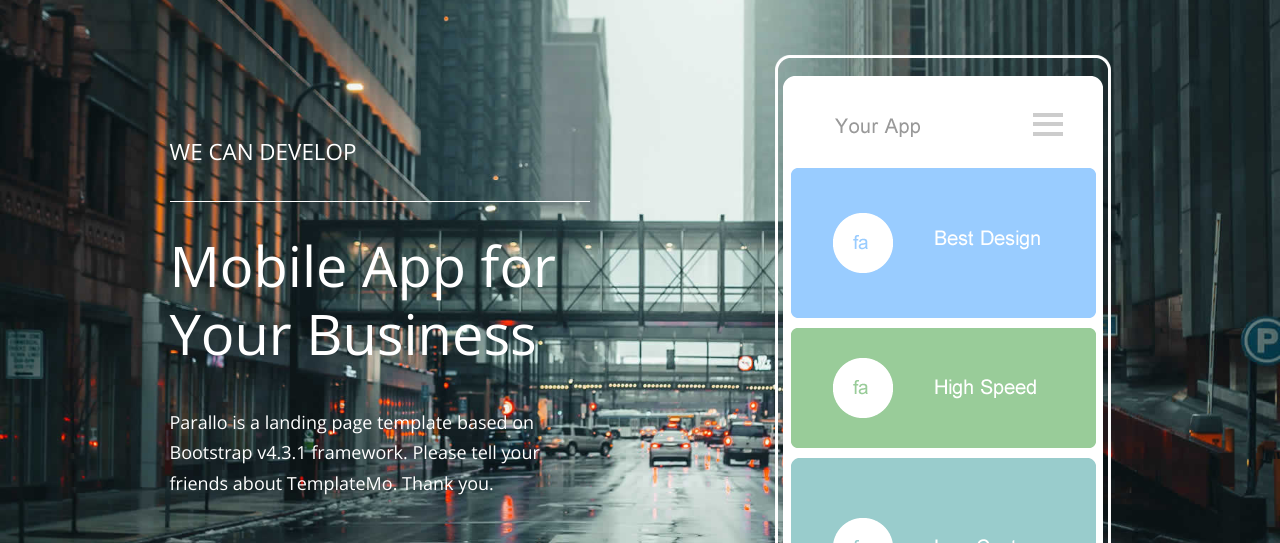
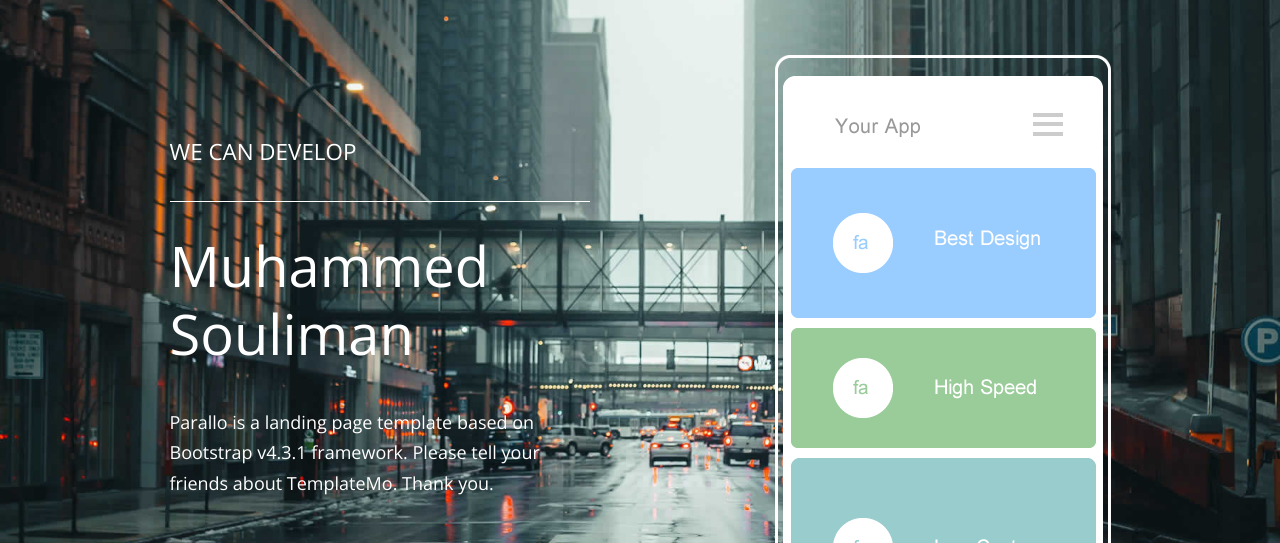
Before and after one commit to mohammedsouliman/myproject, a plain HTML site: page index.html in a window 1280 px wide. Shown: the part 243-786 px from the top of the page. Drawn offline with nearby package versions, Linux system fonts and the light colour scheme.

Commit message:
73 h3 Muhammed Souliman

```diff
--- a/index.html
+++ b/index.html
@@ -70,7 +70,7 @@ https://templatemo.com/tm-534-parallo
             <div class="text-white tm-home-left">
               <p class="text-uppercase tm-slogan">We can develop</p>
               <hr class="tm-home-hr" />
-              <h2 class="tm-home-title">Mobile App for Your Business</h2>
+              <h2 class="tm-home-title">Muhammed Souliman</h2>
               <p class="tm-home-text">
                 Parallo is a landing page template based on Bootstrap v4.3.1 framework. Please tell your friends about TemplateMo. Thank you.
               </p>
```
